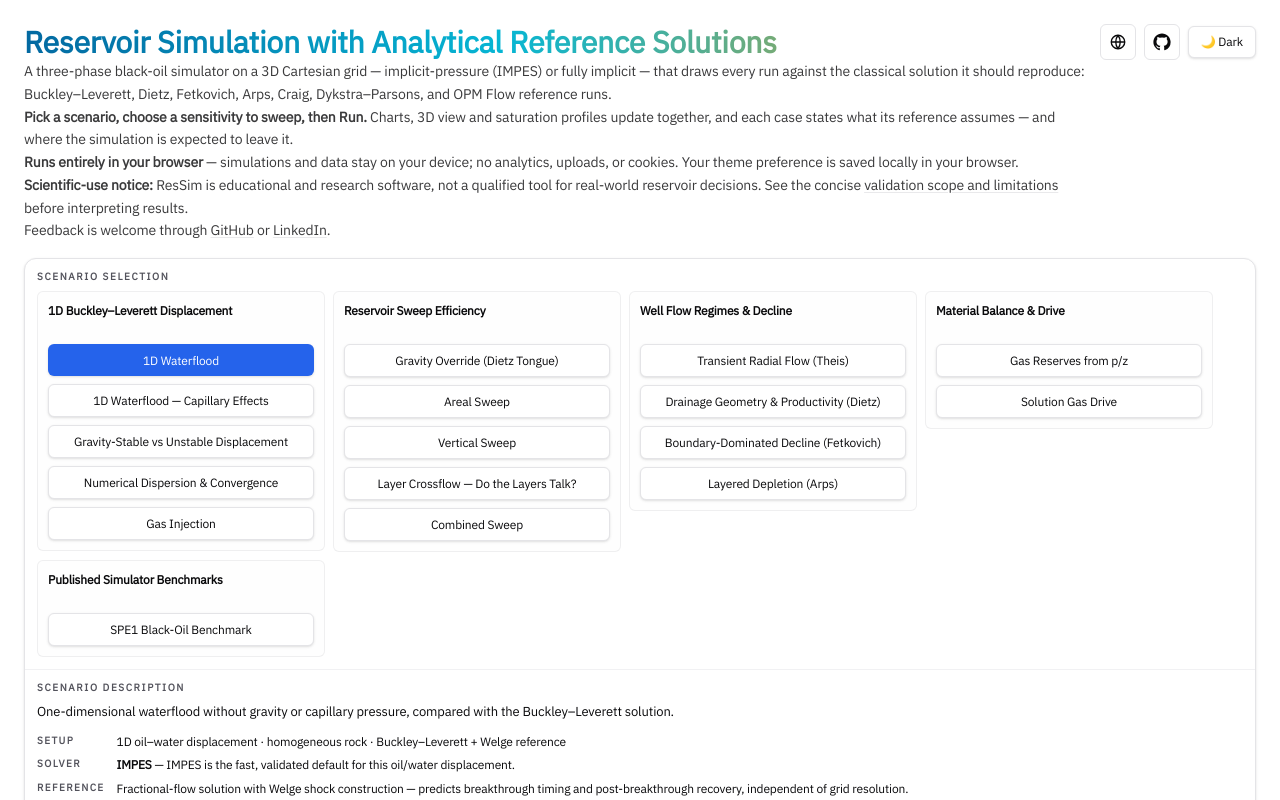
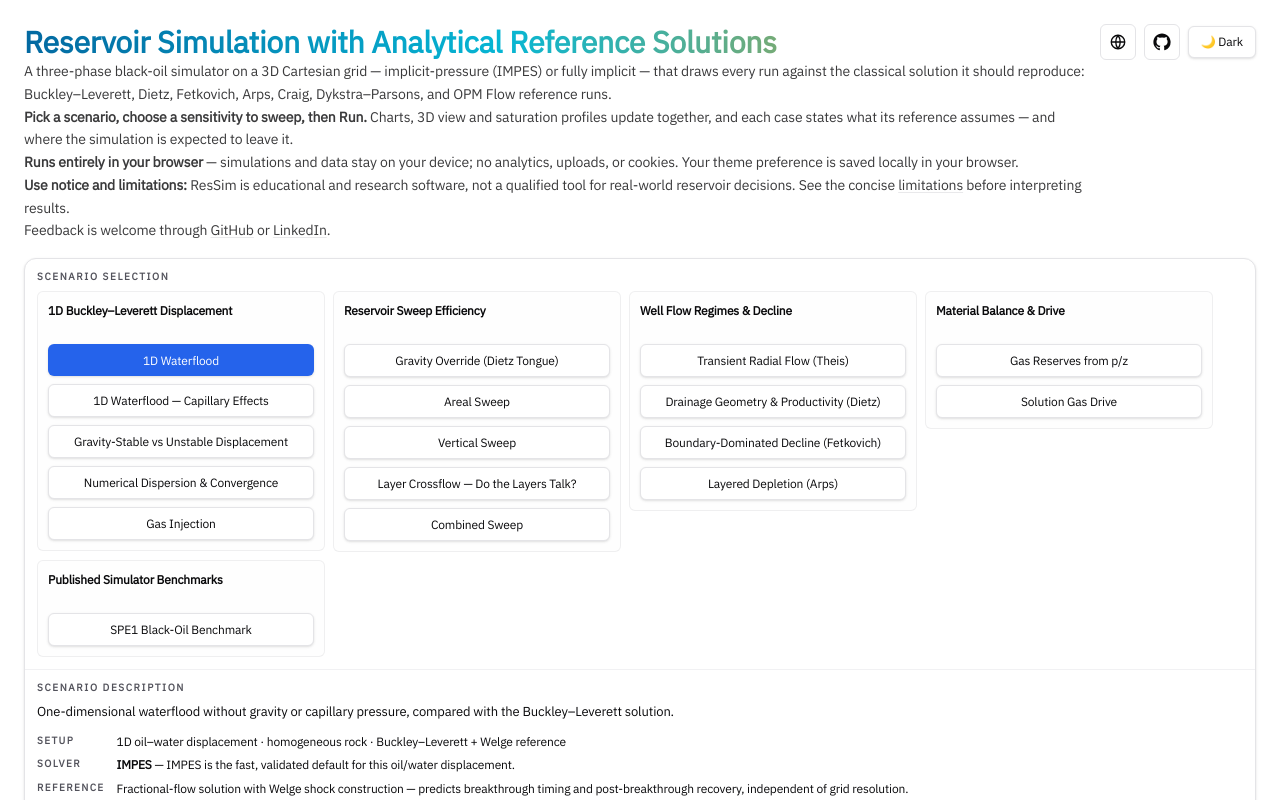
Before and after one commit to sergeyfarin/ressim, a Svelte app: page / in a window 1280 px wide. Shown: the top 800 px of the page. Built offline with nearby package versions, Linux system fonts and the light colour scheme.

Commit message:
Simplify limitations wording

```diff
--- a/src/App.svelte
+++ b/src/App.svelte
@@ -135,7 +135,7 @@
                     your device; no analytics, uploads, or cookies. Your theme preference is saved
                     locally in your browser.
                     <br />
-                    <strong>Scientific-use notice:</strong>
+                    <strong>Use notice and limitations:</strong>
                     ResSim is educational and research software, not a qualified tool for real-world
                     reservoir decisions. See the concise
                     <a
@@ -143,7 +143,7 @@
                         target="_blank"
                         rel="noreferrer"
                         class="font-medium text-foreground underline decoration-border underline-offset-2 hover:decoration-foreground"
-                    >validation scope and limitations</a> before interpreting results.
+                    >limitations</a> before interpreting results.
                     <br />
                     Feedback is welcome through
                     <a
```
Also changed, not shown: 1 other file (tests, documents, lock files or other folders).
